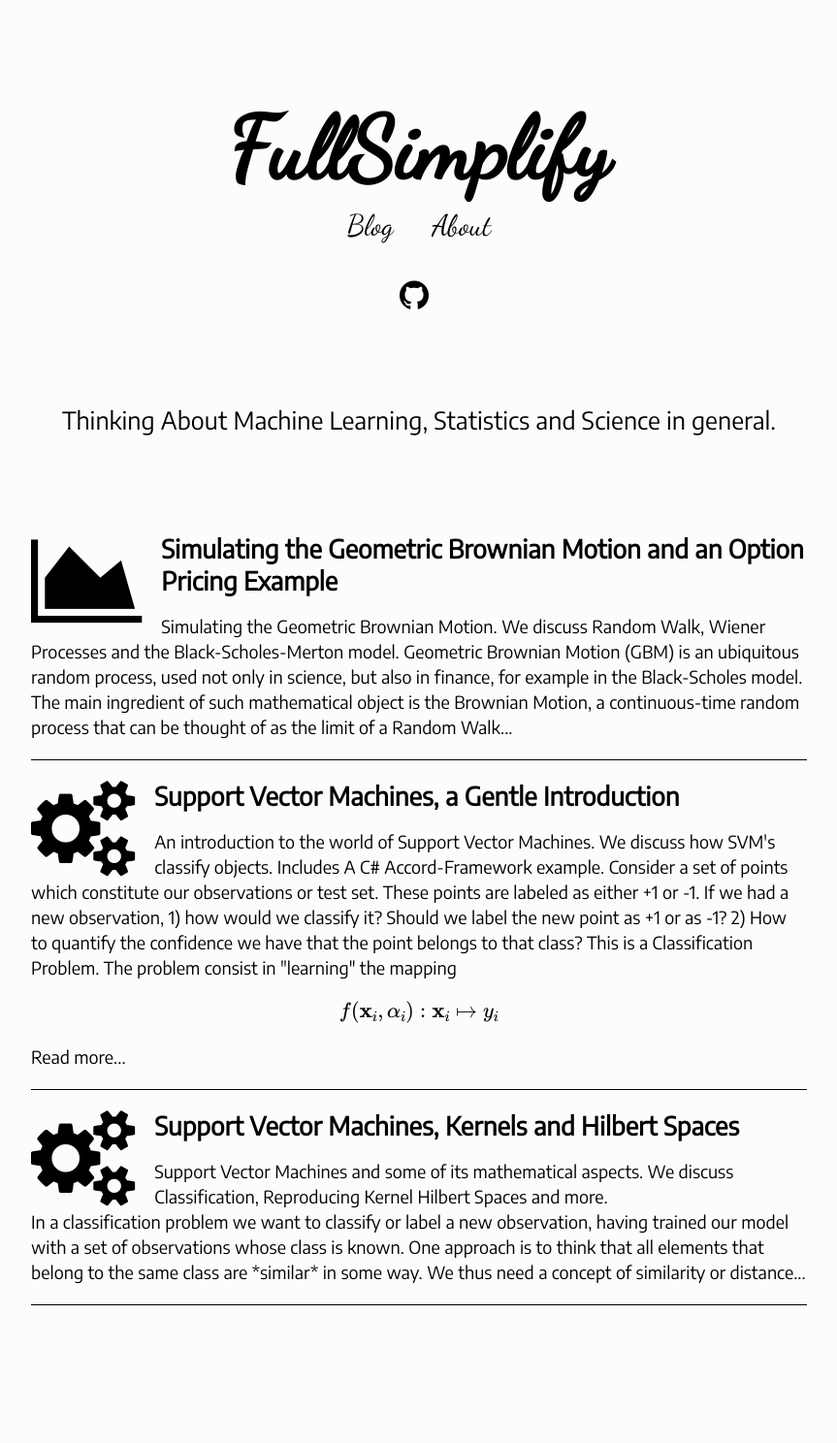
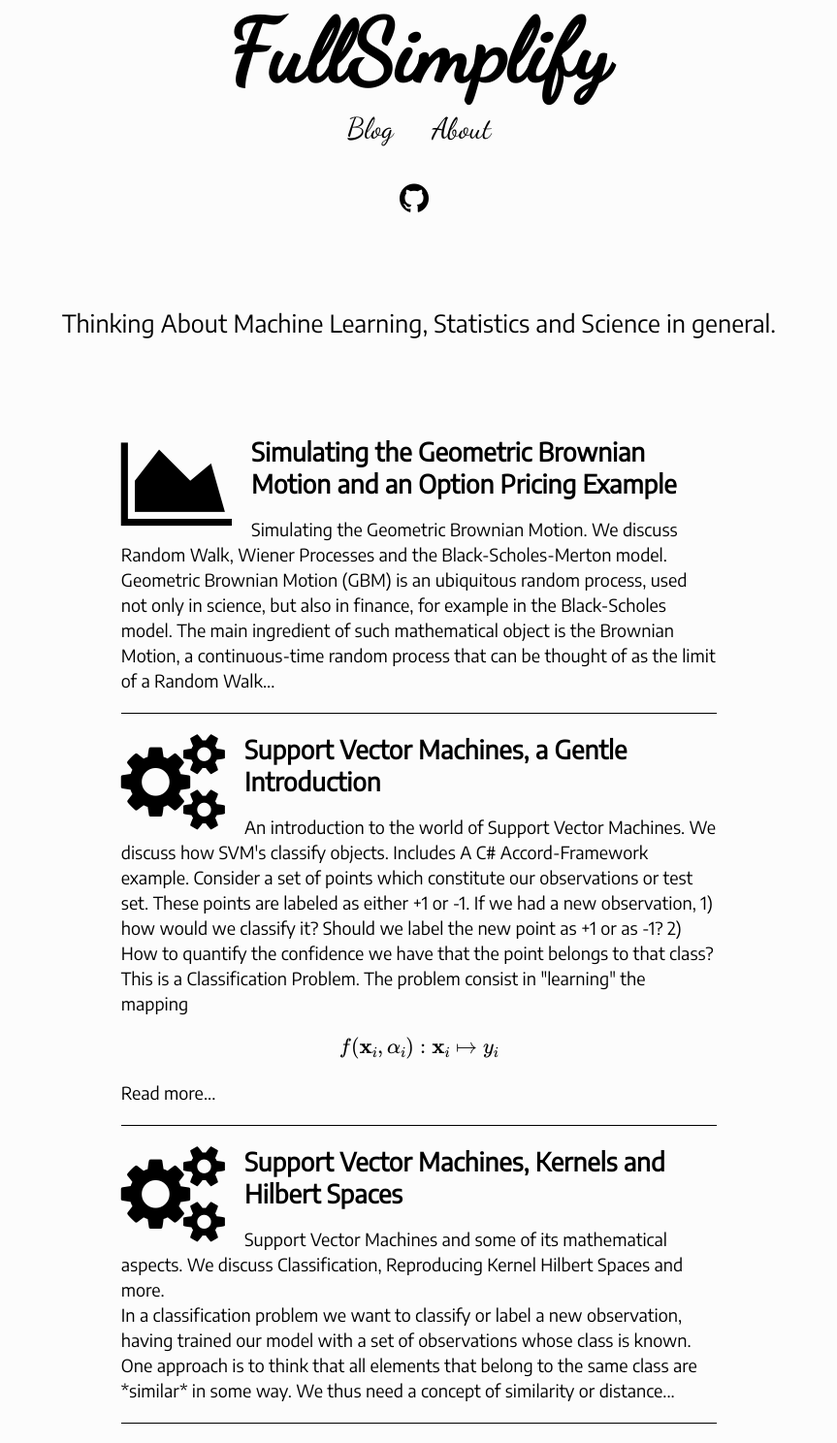
Before and after one commit to FullSimplify/FullSimplify.github.io, a Jekyll site: the page built from index.html, in a window 1280 px wide. Shown: the whole page at 97% size, without its empty margins (208-1071 px from the left). Built offline with Jekyll 4.4.1, drawn with Linux system fonts in a browser that asks for light colours; some web fonts are replaced; formulas are drawn with MathJax 3; before the commit the page ends 1446 px from its top, so only the background shows below that.

Commit message:
Update _default.scss

```diff
--- a/_sass/_default.scss
+++ b/_sass/_default.scss
@@ -108,8 +108,9 @@ strong {
 
 /* =Header */
 .wrapper {
-    max-width: 1000px;
-    margin: 100px auto;
+	margin-left:20%;
+    max-width: 60%;
+    //margin: 100px auto;
 	color: #2a2a2a;
 }
 
```
